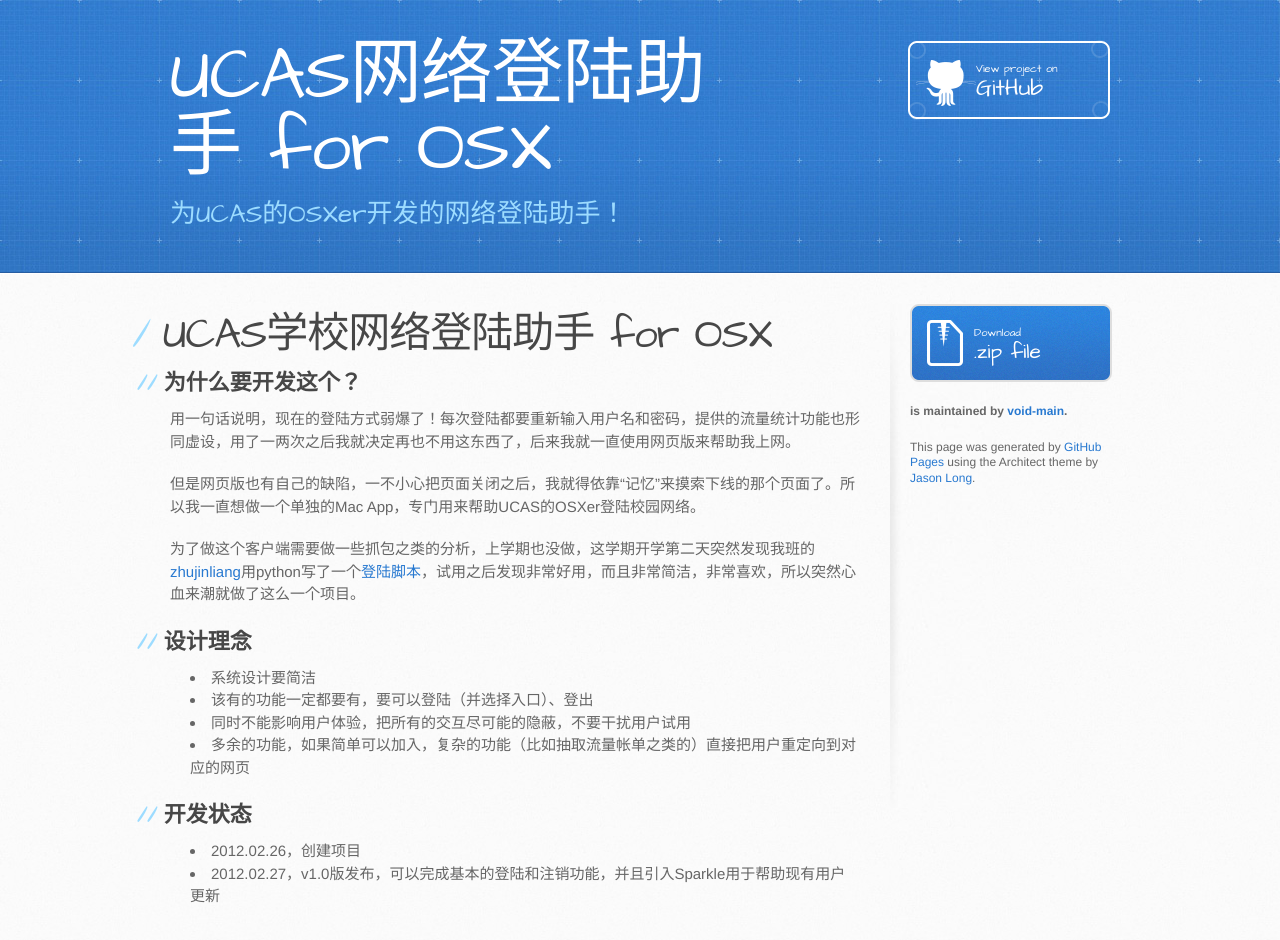
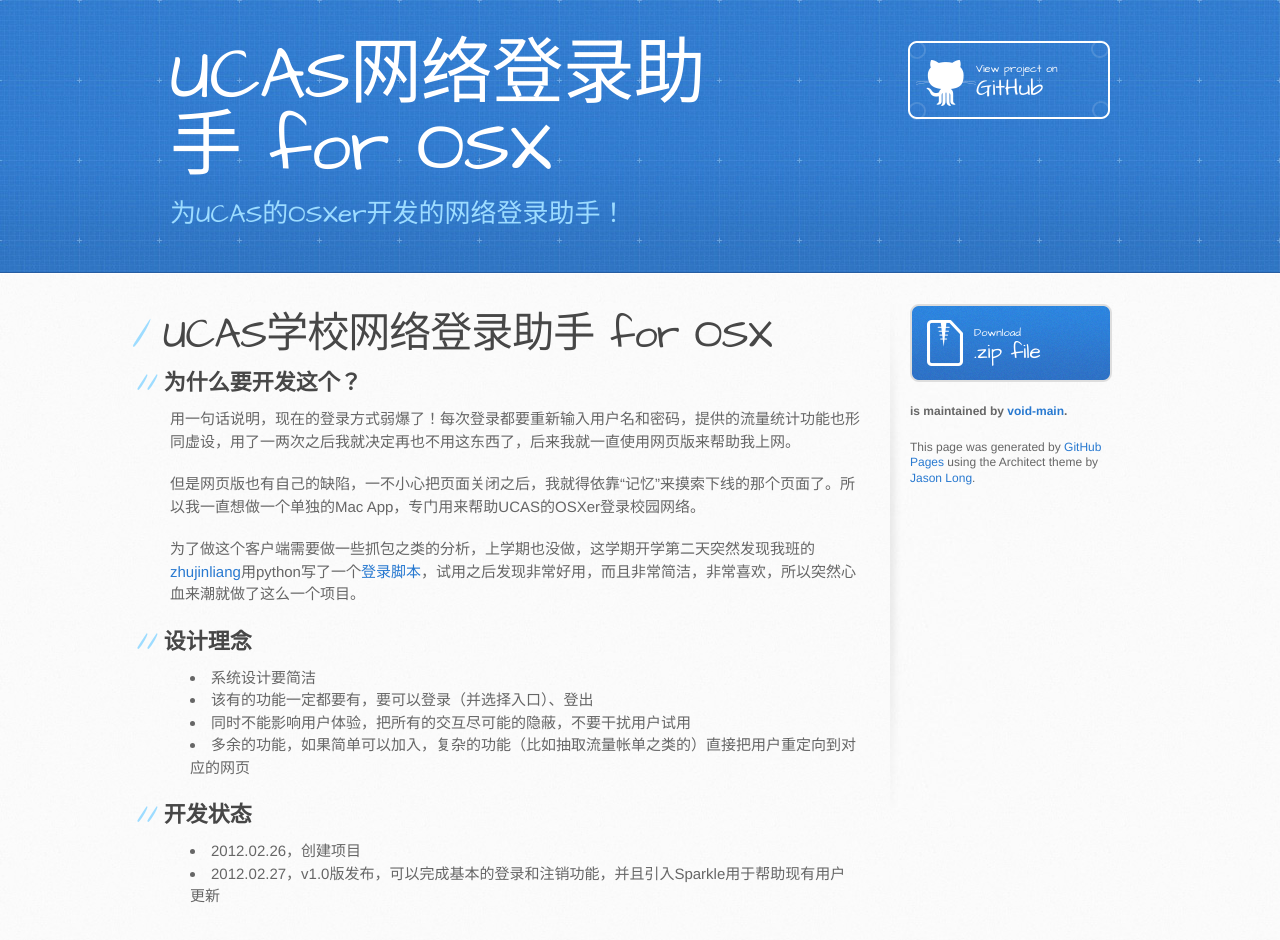
Before and after one commit to void-main/UCASLogin-osx, a plain HTML site: page index.html in a window 1280 px wide. Drawn offline with Linux system fonts and the light colour scheme.

Commit message:
Correct the mispellings...

```diff
--- a/index.html
+++ b/index.html
@@ -13,14 +13,14 @@
     <script src="//html5shiv.googlecode.com/svn/trunk/html5.js"></script>
     <![endif]-->
 
-    <title>UCAS网络登陆助手 for OSX by void-main</title>
+    <title>UCAS网络登录助手 for OSX by void-main</title>
   </head>
 
   <body>
     <header>
       <div class="inner">
-        <h1>UCAS网络登陆助手 for OSX</h1>
-        <h2>为UCAS的OSXer开发的网络登陆助手！</h2>
+        <h1>UCAS网络登录助手 for OSX</h1>
+        <h2>为UCAS的OSXer开发的网络登录助手！</h2>
         <a href="https://github.com/void-main/UCASLogin-osx" class="button"><small>View project on</small>GitHub</a>
       </div>
     </header>
@@ -28,28 +28,28 @@
     <div id="content-wrapper">
       <div class="inner clearfix">
         <section id="main-content">
-          <h1>UCAS学校网络登陆助手 for OSX</h1>
+          <h1>UCAS学校网络登录助手 for OSX</h1>
 
 <h2>为什么要开发这个？</h2>
 
-<p>用一句话说明，现在的登陆方式弱爆了！每次登陆都要重新输入用户名和密码，提供的流量统计功能也形同虚设，用了一两次之后我就决定再也不用这东西了，后来我就一直使用网页版来帮助我上网。</p>
+<p>用一句话说明，现在的登录方式弱爆了！每次登录都要重新输入用户名和密码，提供的流量统计功能也形同虚设，用了一两次之后我就决定再也不用这东西了，后来我就一直使用网页版来帮助我上网。</p>
 
-<p>但是网页版也有自己的缺陷，一不小心把页面关闭之后，我就得依靠“记忆”来摸索下线的那个页面了。所以我一直想做一个单独的Mac App，专门用来帮助UCAS的OSXer登陆校园网络。</p>
+<p>但是网页版也有自己的缺陷，一不小心把页面关闭之后，我就得依靠“记忆”来摸索下线的那个页面了。所以我一直想做一个单独的Mac App，专门用来帮助UCAS的OSXer登录校园网络。</p>
 
-<p>为了做这个客户端需要做一些抓包之类的分析，上学期也没做，这学期开学第二天突然发现我班的<a href="https://github.com/zhujinliang">zhujinliang</a>用python写了一个<a href="https://github.com/zhujinliang/cas_login">登陆脚本</a>，试用之后发现非常好用，而且非常简洁，非常喜欢，所以突然心血来潮就做了这么一个项目。</p>
+<p>为了做这个客户端需要做一些抓包之类的分析，上学期也没做，这学期开学第二天突然发现我班的<a href="https://github.com/zhujinliang">zhujinliang</a>用python写了一个<a href="https://github.com/zhujinliang/cas_login">登录脚本</a>，试用之后发现非常好用，而且非常简洁，非常喜欢，所以突然心血来潮就做了这么一个项目。</p>
 
 <h2>设计理念</h2>
 
 <ul>
 <li>系统设计要简洁</li>
-<li>该有的功能一定都要有，要可以登陆（并选择入口）、登出</li>
+<li>该有的功能一定都要有，要可以登录（并选择入口）、登出</li>
 <li>同时不能影响用户体验，把所有的交互尽可能的隐蔽，不要干扰用户试用</li>
 <li>多余的功能，如果简单可以加入，复杂的功能（比如抽取流量帐单之类的）直接把用户重定向到对应的网页</li>
 </ul><h2>开发状态</h2>
 
 <ul>
 <li>2012.02.26，创建项目</li>
-<li>2012.02.27，v1.0版发布，可以完成基本的登陆和注销功能，并且引入Sparkle用于帮助现有用户更新</li>
+<li>2012.02.27，v1.0版发布，可以完成基本的登录和注销功能，并且引入Sparkle用于帮助现有用户更新</li>
 </ul>
         </section>
 
```
